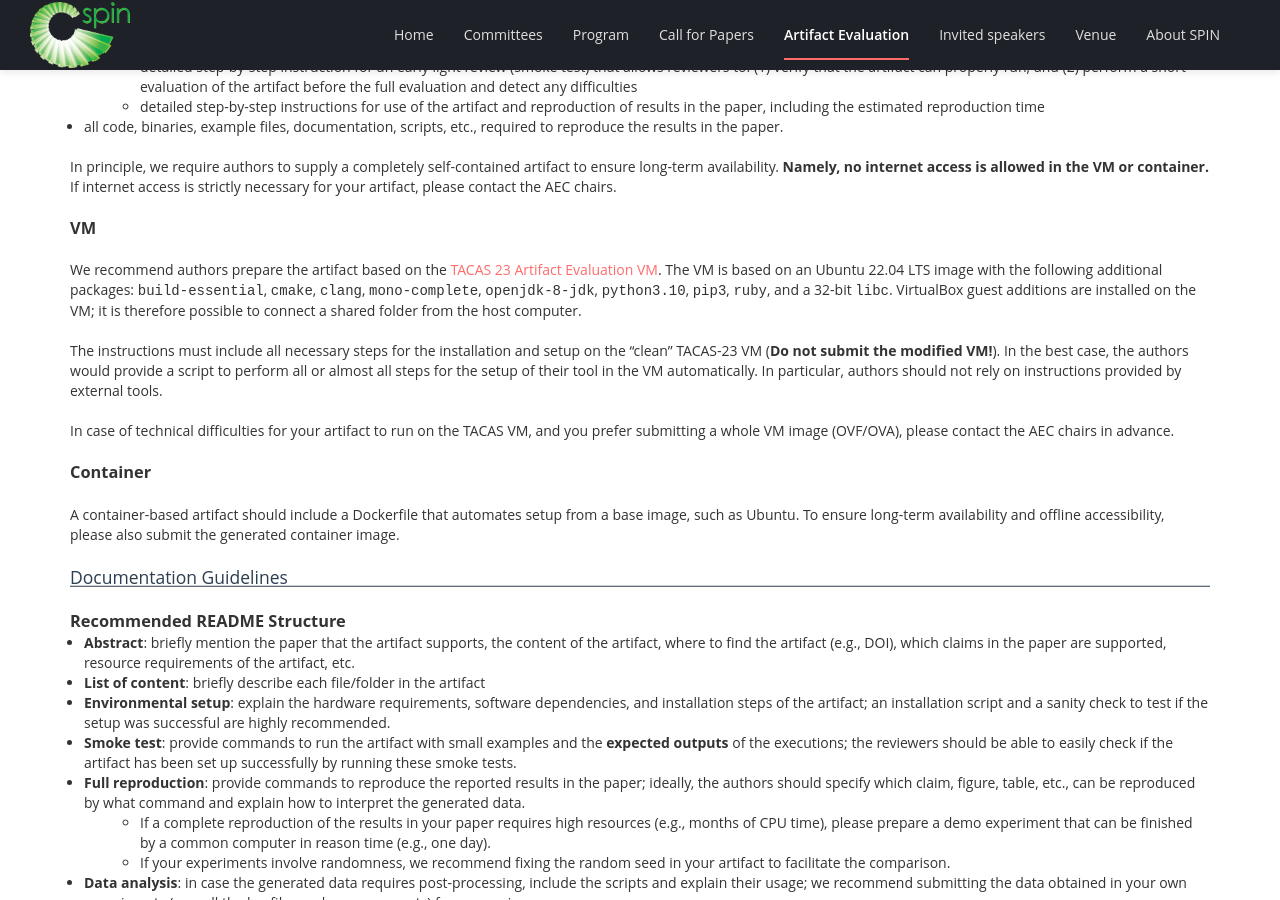
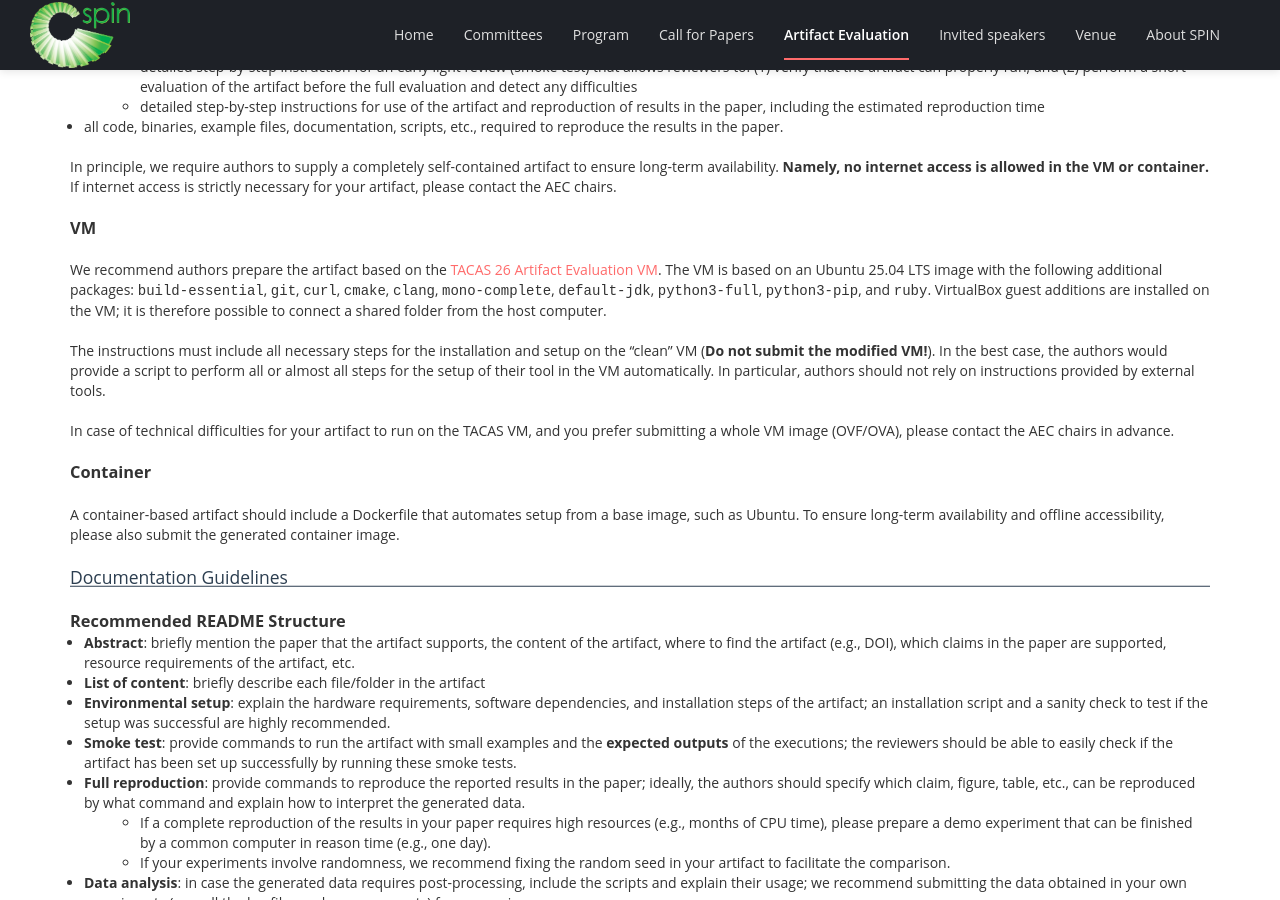
Before and after one commit to SPIN-web/SPIN2026, a Jekyll site: the page built from _pages/artifacts.md, in a window 1280 px wide and 900 px high, scrolled down 1861 px. Built offline with Jekyll 4.4.1, drawn with Linux system fonts in a browser that asks for light colours; nearby versions of some CDN libraries; our own code applies the rules of GitHub Pages for plain Markdown files.

Commit message:
Update call for artifacts (description of VM and links)

```diff
--- a/_pages/artifacts.md
+++ b/_pages/artifacts.md
@@ -75,7 +75,7 @@ The following information should be provided in your EasyChair submission:
 
 ## Packaging Guidelines
 
-The artifact should be a self-contained package runnable on the [TACAS 26 Artifact Evaluation VM](https://zenodo.org/records/17171929) (VM)
+The artifact should be a self-contained package runnable on the [TACAS 26 Artifact Evaluation VM](https://doi.org/10.5281/zenodo.17171929) (VM)
 or a container image (Docker/Podman) provided by the authors.
 Authors should test their artifact on the VM or in the container prior to the submission and include all relevant instructions.
 Instructions should be clear and specify every step required to build and run the artifact,
@@ -95,11 +95,12 @@ If internet access is strictly necessary for your artifact, please contact the A
 
 ### VM
 
-We recommend authors prepare the artifact based on the [TACAS 23 Artifact Evaluation VM](https://doi.org/10.5281/zenodo.7113223).
-The VM is based on an Ubuntu 22.04 LTS image with the following additional packages: `build-essential`, `cmake`, `clang`, `mono-complete`, `openjdk-8-jdk`, `python3.10`, `pip3`, `ruby`, and a 32-bit `libc`.
+We recommend authors prepare the artifact based on the [TACAS 26 Artifact Evaluation VM](https://doi.org/10.5281/zenodo.17171929).
+The VM is based on an Ubuntu 25.04 LTS image with the following additional packages:
+`build-essential`, `git`, `curl`, `cmake`, `clang`, `mono-complete`, `default-jdk`, `python3-full`, `python3-pip`, and `ruby`.
 VirtualBox guest additions are installed on the VM; it is therefore possible to connect a shared folder from the host computer.
 
-The instructions must include all necessary steps for the installation and setup on the "clean" TACAS-23 VM
+The instructions must include all necessary steps for the installation and setup on the "clean" VM
 (**Do not submit the modified VM!**).
 In the best case, the authors would provide a script to perform all or almost all steps for the setup of their tool in the VM automatically.
 In particular, authors should not rely on instructions provided by external tools.
@@ -109,7 +110,8 @@ and you prefer submitting a whole VM image (OVF/OVA), please contact the AEC cha
 
 ### Container
 
-A container-based artifact should include a Dockerfile that automates setup from a base image, such as Ubuntu. To ensure long-term availability and offline accessibility, please also submit the generated container image.
+A container-based artifact should include a Dockerfile that automates setup from a base image, such as Ubuntu.
+To ensure long-term availability and offline accessibility, please also submit the generated container image.
 
 ## Documentation Guidelines
 
```
